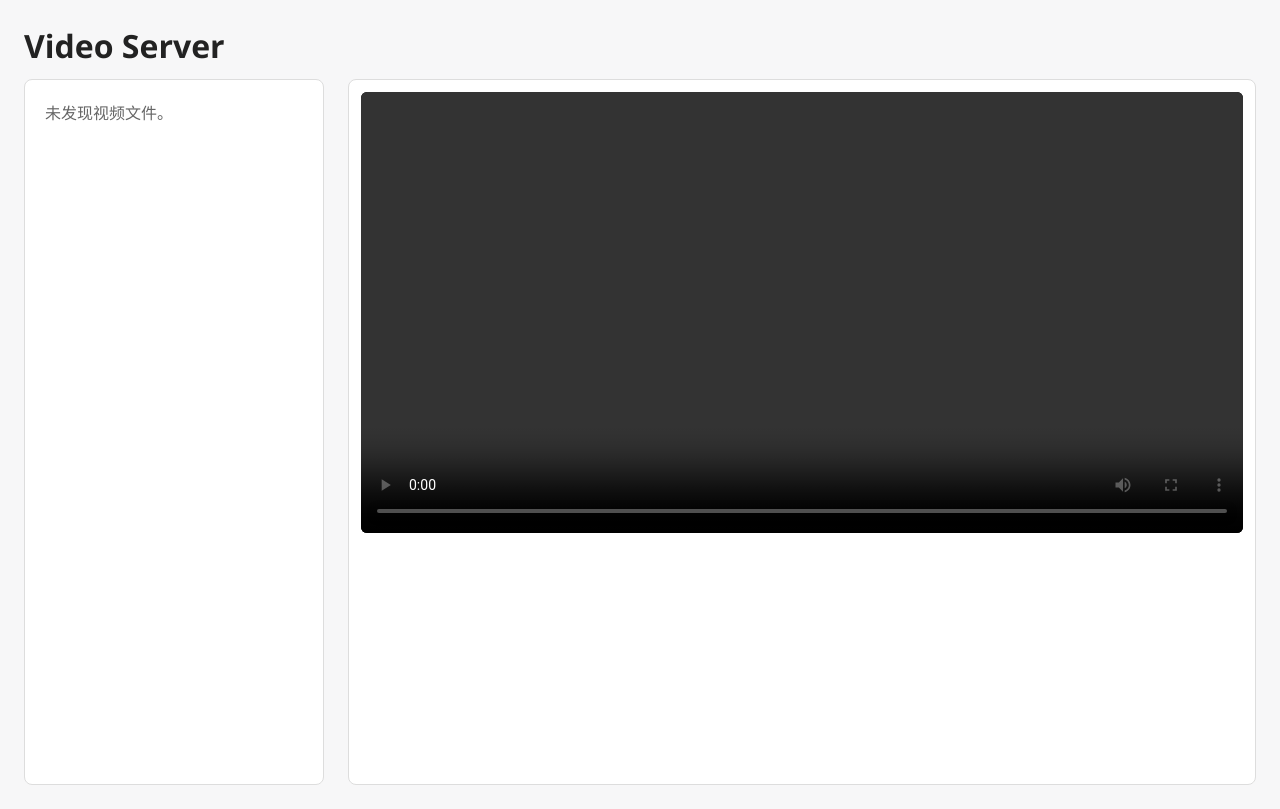
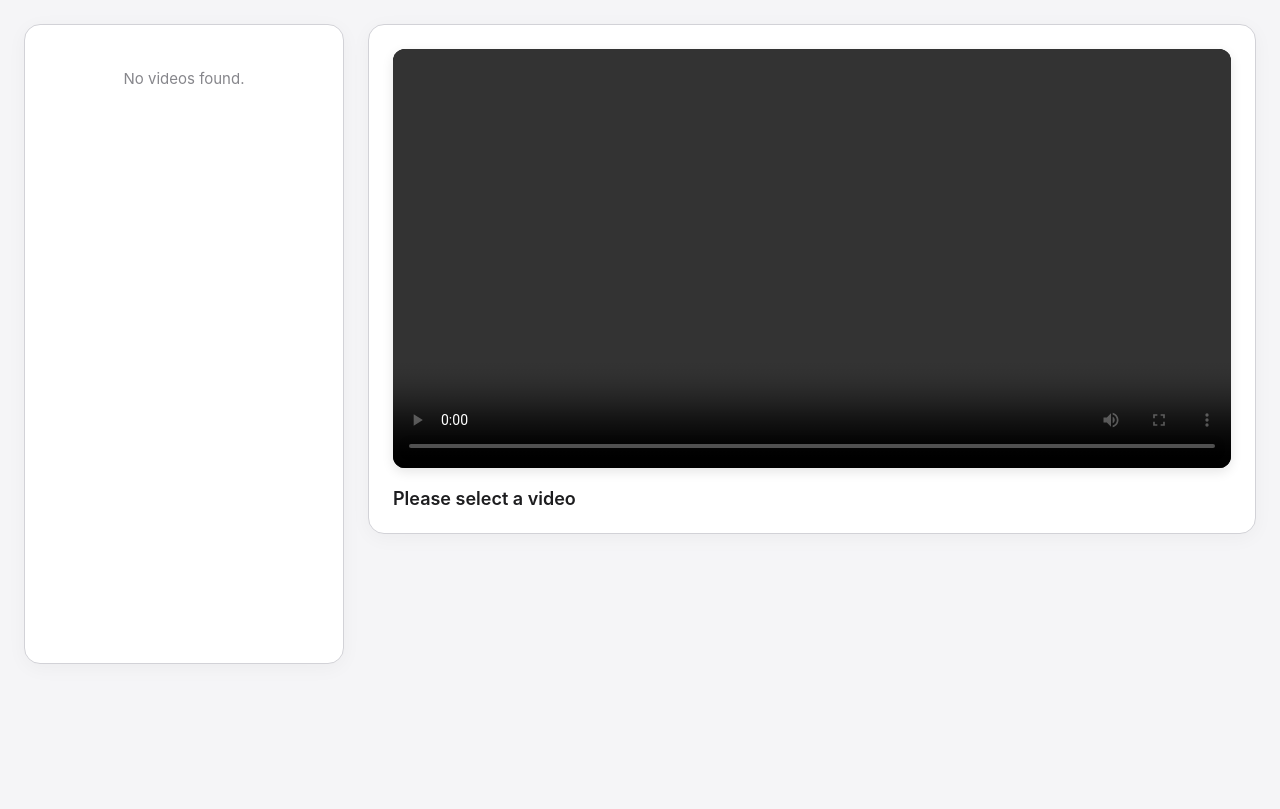
Before and after one commit to Magicgravel/online_video_server, a Flask app: page / in a window 1280 px wide. After the commit the page ends 664 px from the top, so only its background shows below. Run offline with Flask 3, Linux system fonts and the light colour scheme.

Commit message:
26-6-2-1

```diff
--- a/app.py
+++ b/app.py
@@ -16,7 +16,7 @@ VIDEO_EXTENSIONS = {
     ".mpeg",
 }
 
-BASE_DIR = Path("/home/u22/video_server/video").resolve()
+BASE_DIR = Path("./videos").resolve()
 
 app = Flask(__name__)
 
--- a/templates/index.html
+++ b/templates/index.html
@@ -5,68 +5,179 @@
   <meta name="viewport" content="width=device-width, initial-scale=1" />
   <title>Video Server</title>
   <style>
+    :root {
+      --primary: #0066cc;
+      --bg: #f5f5f7;
+      --panel-bg: #ffffff;
+      --text-main: #1d1d1f;
+      --text-muted: #86868b;
+      --border: #d2d2d7;
+      --hover: #f5f5f7;
+      --active-bg: #e8f0fe;
+      --active-text: #1967d2;
+    }
+
+    * {
+      box-sizing: border-box;
+    }
+
     body {
-      font-family: "Segoe UI", Tahoma, sans-serif;
-      margin: 24px;
-      background: #f7f7f8;
-      color: #222;
+      font-family: -apple-system, BlinkMacSystemFont, "Segoe UI", Roboto, Helvetica, Arial, sans-serif;
+      margin: 0;
+      padding: 0;
+      background: var(--bg);
+      color: var(--text-main);
     }
-    h1 {
-      margin-bottom: 12px;
+
+    .container {
+      max-width: 1400px;
+      margin: 0 auto;
+      padding: 24px;
     }
+
+    .header {
+      padding: 16px 0 32px 0;
+      text-align: center;
+    }
+
+    .header h1 {
+      margin: 0;
+      font-size: 32px;
+      font-weight: 700;
+      letter-spacing: -0.5px;
+      color: var(--text-main);
+    }
+
+    .header p {
+      margin: 8px 0 0;
+      color: var(--text-muted);
+      font-size: 15px;
+    }
+
     .layout {
       display: grid;
-      grid-template-columns: 300px 1fr;
+      grid-template-columns: 320px 1fr;
       gap: 24px;
+      align-items: start;
     }
+
     .list {
-      background: #fff;
-      border: 1px solid #ddd;
-      border-radius: 8px;
+      background: var(--panel-bg);
+      border: 1px solid var(--border);
+      border-radius: 16px;
       padding: 12px;
-      height: calc(100vh - 120px);
-      overflow: auto;
+      height: calc(100vh - 160px);
+      overflow-y: auto;
+      box-shadow: 0 4px 20px rgba(0,0,0,0.04);
     }
+
+    /* Scrollbar styling */
+    .list::-webkit-scrollbar {
+      width: 6px;
+    }
+    .list::-webkit-scrollbar-track {
+      background: transparent;
+    }
+    .list::-webkit-scrollbar-thumb {
+      background: #d1d1d1;
+      border-radius: 10px;
+    }
+    .list::-webkit-scrollbar-thumb:hover {
+      background: #aaa;
+    }
+
     .list a {
-      display: block;
-      padding: 6px 8px;
+      display: flex;
+      align-items: center;
+      padding: 12px 16px;
       text-decoration: none;
-      color: #1a1a1a;
-      border-radius: 6px;
+      color: var(--text-main);
+      border-radius: 12px;
+      margin-bottom: 6px;
+      transition: all 0.2s ease;
+      font-size: 14px;
+      word-break: break-all;
     }
+
+    .list a:before {
+      content: '▶';
+      font-size: 10px;
+      color: var(--text-muted);
+      margin-right: 12px;
+      opacity: 0.5;
+      transition: all 0.2s ease;
+    }
+
     .list a:hover {
-      background: #f0f0f2;
+      background: var(--hover);
     }
+
+    .list a.active {
+      background: var(--active-bg);
+      color: var(--active-text);
+      font-weight: 500;
+    }
+
+    .list a.active:before {
+      color: var(--active-text);
+      opacity: 1;
+    }
+
     .player {
-      background: #fff;
-      border: 1px solid #ddd;
-      border-radius: 8px;
-      padding: 12px;
-      min-height: 320px;
+      background: var(--panel-bg);
+      border: 1px solid var(--border);
+      border-radius: 16px;
+      padding: 24px;
+      box-shadow: 0 4px 20px rgba(0,0,0,0.04);
     }
+
+    .video-wrapper {
+      border-radius: 12px;
+      overflow: hidden;
+      background: #000;
+      box-shadow: 0 4px 12px rgba(0,0,0,0.1);
+    }
+
     video {
       width: 100%;
-      max-height: 70vh;
-      background: #000;
-      border-radius: 6px;
+      height: auto;
+      max-height: 75vh;
+      display: block;
     }
+
     .empty {
-      color: #666;
-      padding: 8px;
+      color: var(--text-muted);
+      padding: 32px 12px;
+      text-align: center;
+      font-size: 15px;
     }
+
+    .now-playing {
+      margin-top: 20px;
+      font-size: 18px;
+      font-weight: 600;
+      color: var(--text-main);
+      word-break: break-all;
+    }
+
     @media (max-width: 900px) {
       .layout {
         grid-template-columns: 1fr;
       }
       .list {
         height: auto;
-        max-height: 40vh;
+        max-height: 35vh;
       }
     }
   </style>
 </head>
 <body>
-  <h1>Video Server</h1>
+  <div class="container">
+    <!-- <div class="header">
+      <h1>Online Video Server</h1>
+      <p>Select a video from the list to start watching.</p>
+    </div> -->
+
     <div class="layout">
       <div class="list">
         {% if videos %}
@@ -74,20 +185,37 @@
             <a href="/videos/{{ video | urlencode }}" data-video="{{ video | urlencode }}">{{ video }}</a>
           {% endfor %}
         {% else %}
-        <div class="empty">未发现视频文件。</div>
+          <div class="empty">No videos found.</div>
         {% endif %}
       </div>
+
       <div class="player">
+        <div class="video-wrapper">
           <video id="player" controls preload="metadata"></video>
+        </div>
+        <div class="now-playing" id="now-playing">Please select a video</div>
+      </div>
     </div>
   </div>
 
   <script>
     const player = document.getElementById("player");
-    document.querySelectorAll(".list a").forEach((link) => {
+    const nowPlaying = document.getElementById("now-playing");
+    const links = document.querySelectorAll(".list a");
+
+    links.forEach((link) => {
       link.addEventListener("click", (event) => {
         event.preventDefault();
-        player.src = link.getAttribute("data-video");
+
+        // Remove active class from all links
+        links.forEach(l => l.classList.remove("active"));
+
+        // Add active class to the clicked link
+        link.classList.add("active");
+
+        // Update player source and playing title
+        player.src = link.getAttribute("href");
+        nowPlaying.innerText = link.innerText;
         player.play();
       });
     });
```
Also changed, not shown: README.md, 1 other file. Lines whose indentation alone changed are shown as unchanged.
